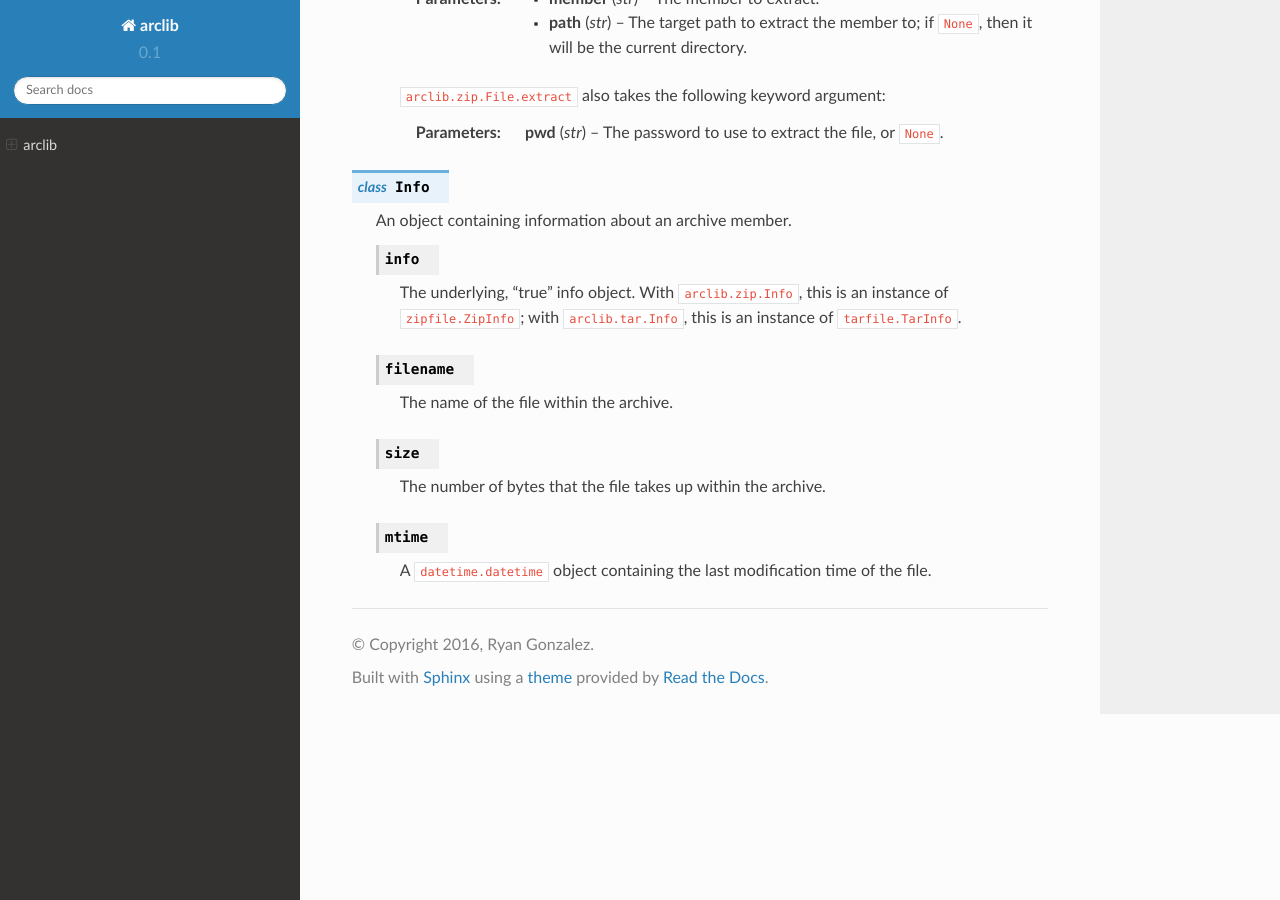
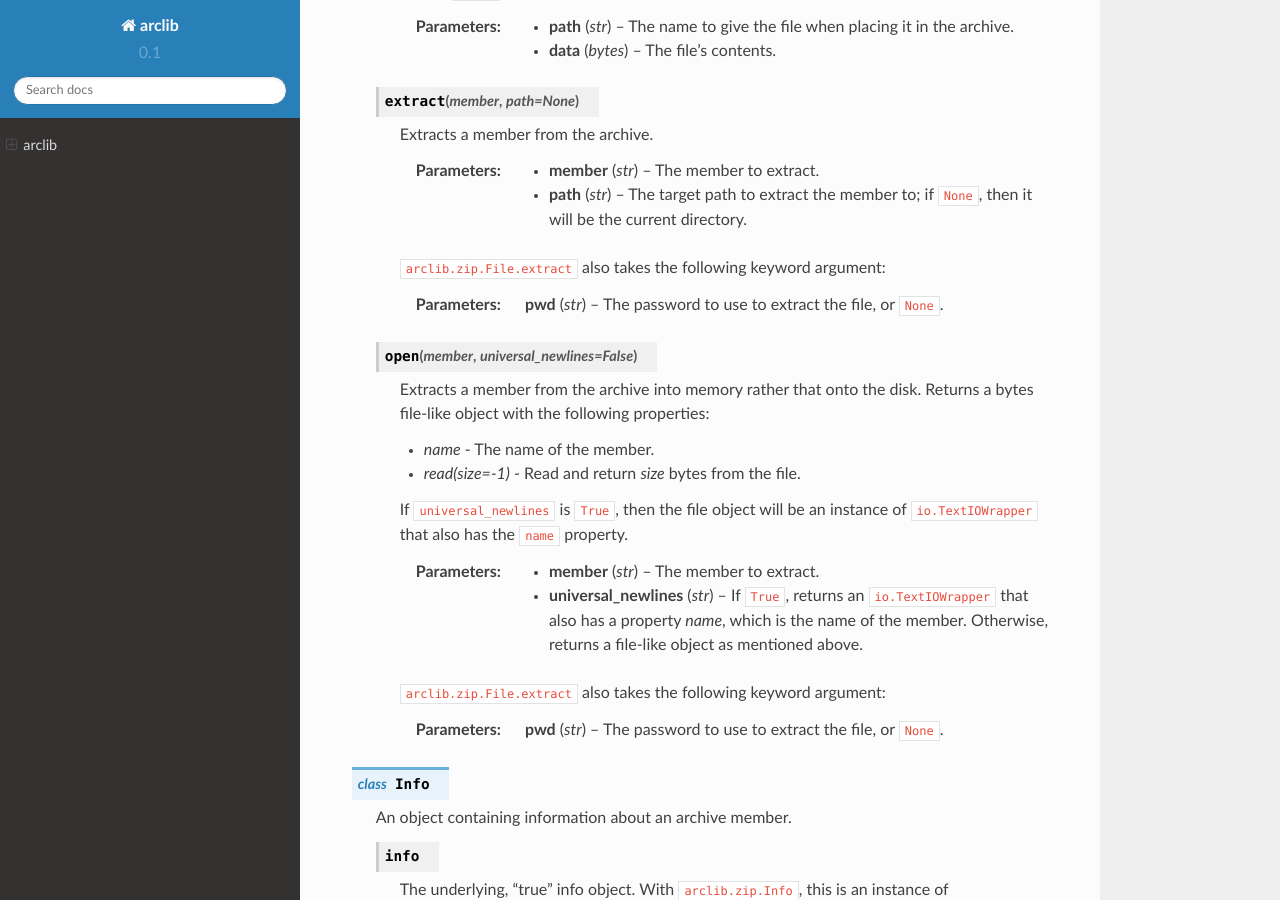
Before and after one commit to refi64/arclib, a Sphinx documentation site: the page built from docs/source/index.rst, in a window 1280 px wide and 900 px high, scrolled down 5058 px. Built offline with Sphinx 7.4.7 and the Read the Docs theme 2.0.0, drawn with Linux system fonts in a browser that asks for light colours; some of the changed text lies outside the part shown.

Commit message:
Add in-memory compression support

```diff
--- a/arclib/__init__.py
+++ b/arclib/__init__.py
@@ -73,3 +73,6 @@
 
     @_uabstractmethod
     def extract_all(self, path=None, members=None, **kw): pass
+
+    @_uabstractmethod
+    def open(self, member, universal_newlines=False, **kw): pass
--- a/docs/source/index.rst
+++ b/docs/source/index.rst
@@ -190,6 +190,14 @@
    :return: The opened archive file.
    :rtype: :py:class:`File`
 
+.. py:function:: openobj(fileobj, **kw)
+
+   Opens the given file object. Whereas *open* opens a file path, *openobj* opens an
+   in-memory file object.
+
+   :return: The opened archive file.
+   :rtype: :py:class:`File`
+
 .. py:class:: File
 
    An opened archive file. Can be used as a context manager. Example:
@@ -266,6 +274,27 @@
 
       :param str pwd: The password to use to extract the file, or ``None``.
 
+   .. py:method:: open(member, universal_newlines=False)
+
+      Extracts a member from the archive into memory rather that onto the disk. Returns
+      a bytes file-like object with the following properties:
+
+      - *name* - The name of the member.
+      - *read(size=-1)* - Read and return *size* bytes from the file.
+
+      If ``universal_newlines`` is ``True``, then the file object will be an instance of
+      ``io.TextIOWrapper`` that also has the ``name`` property.
+
+      :param str member: The member to extract.
+      :param str universal_newlines: If ``True``, returns an ``io.TextIOWrapper`` that
+                                     also has a property *name*, which is the name of the
+                                     member. Otherwise, returns a file-like object as
+                                     mentioned above.
+
+      ``arclib.zip.File.extract`` also takes the following keyword argument:
+
+      :param str pwd: The password to use to extract the file, or ``None``.
+
 .. py:class:: Info
 
    An object containing information about an archive member.
--- a/setup.py
+++ b/setup.py
@@ -1,4 +1,4 @@
-from distutils.core import setup
+from setuptools import setup
 
 with open('README.rst') as f:
     descr = f.read()
```
Also changed, not shown: 2 other files.
